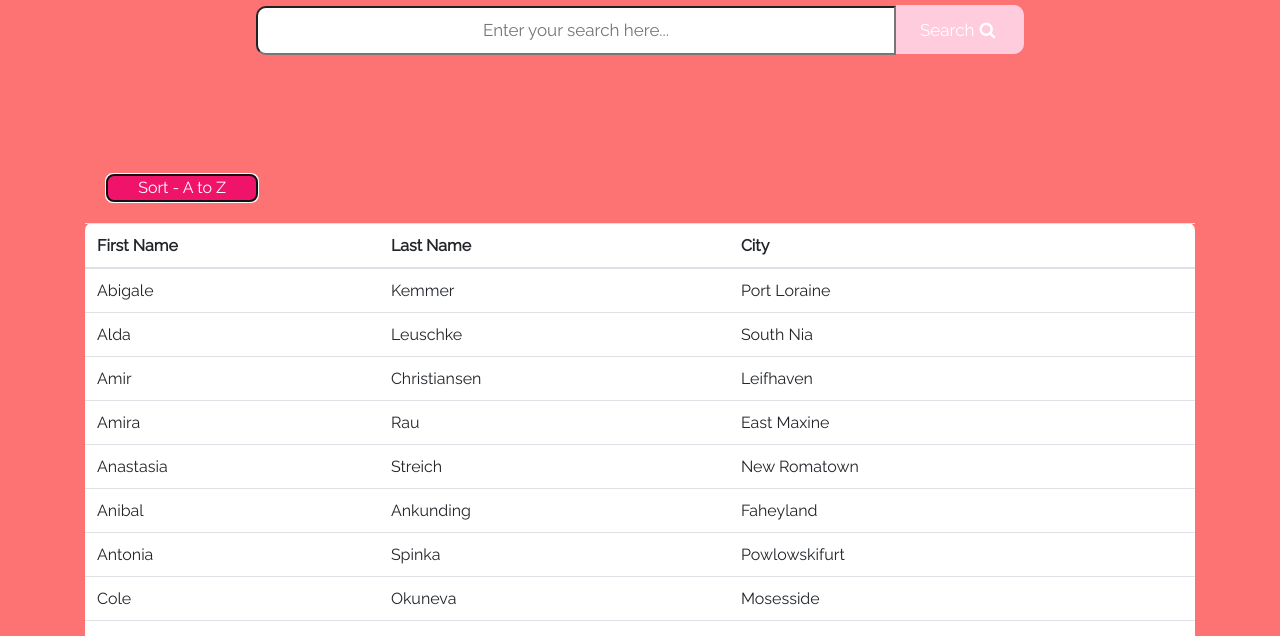
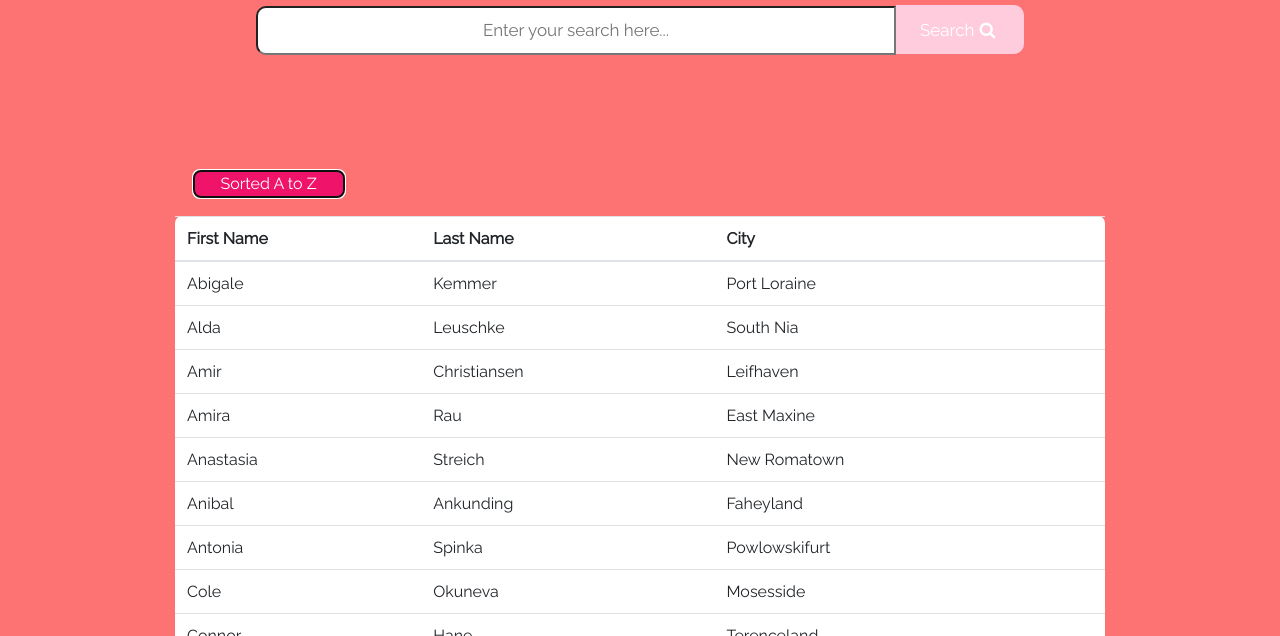
Before and after one commit to jasmineferris/com601-assignment, a website: page index.html in a window 1280 px wide. Both pictures are taken after a click on the button "Sort - A to Z". Shown: the part 164-800 px from the top of the page. Drawn offline with nearby package versions, Linux system fonts and the light colour scheme.

Commit message:
Changed sort button
Changed sort button text when it's clicked so it says "sorted A to Z".

```diff
--- a/css/style.css
+++ b/css/style.css
@@ -76,6 +76,7 @@ form {
     box-shadow: none;
     padding-bottom: 10%;
     border-radius: 7px;
+
 }
 
 form input {
@@ -143,3 +144,7 @@ i {
     box-shadow: none;
     margin: 2%;
 }
+
+#tableID {
+    width: 75%;
+}
--- a/js/main.js
+++ b/js/main.js
@@ -110,4 +110,6 @@ function sortTable(){
 		  }
 	  }
 	  document.getElementById("sortBtn").style.backgroundColor = "#F0136A";
+	  $("#sortBtn").text("Sorted A to Z");
+
 	}
```
